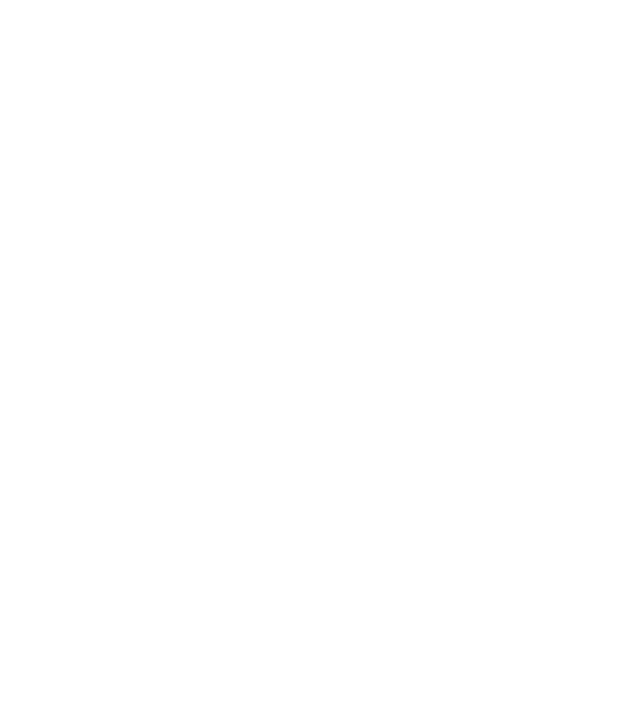
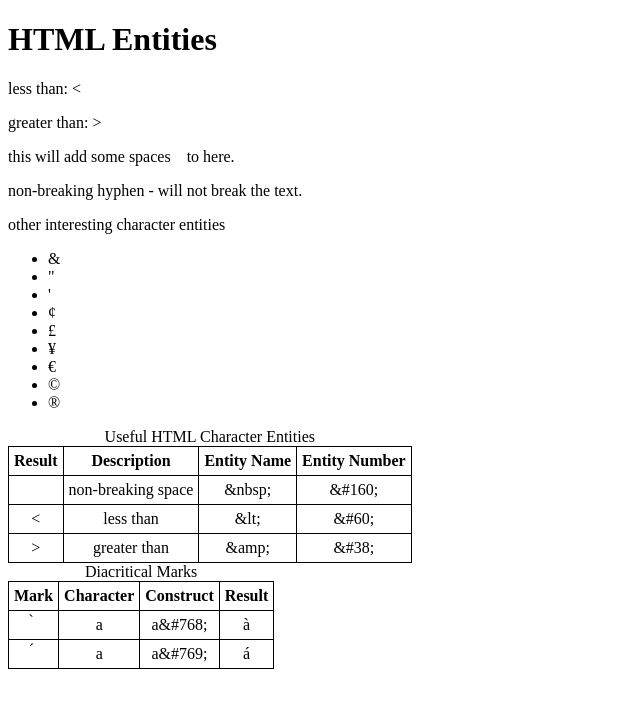
Before and after one commit to Oscar-Jin/HTML-Tutorial-w3, a plain HTML site: page Tutorial/Entities/entities.html in a window 1280 px wide. Shown: the whole page, without its empty margins (0-640 px from the left). Drawn offline with Linux system fonts and the light colour scheme.

Commit message:
complete entities html

```diff
--- a/Tutorial/Entities/entities.html
+++ b/Tutorial/Entities/entities.html
@@ -4,8 +4,86 @@
   <meta charset="UTF-8">
   <meta name="viewport" content="width=device-width, initial-scale=1.0">
   <title>HTML Entities</title>
+  <style>
+    table, th, td {
+      border: 1px solid black;
+      border-collapse: collapse;
+      padding: 5px;
+      text-align: center;
+    }
+  </style>
 </head>
 <body>
+  <h1>HTML Entities</h1>
 
+  <p>less than: &#60;</p>
+  <p>greater than: &gt;</p>
+
+  <p>this will add some spaces &nbsp;&nbsp; to here.</p>
+  <p>non-breaking hyphen &#8209; will not break the text.</p>
+
+  <p>other interesting character entities</p>
+  <ul>
+    <li>&amp;</li>
+    <li>&quot;</li>
+    <li>&apos;</li>
+    <li>&cent;</li>
+    <li>&pound;</li>
+    <li>&yen;</li>
+    <li>&euro;</li>
+    <li>&copy;</li>
+    <li>&reg;</li>
+  </ul>
+
+  <table class="nontranslate">
+    <caption>Useful HTML Character Entities</caption>
+    <tr>
+      <th>Result</th>
+      <th>Description</th>
+      <th>Entity Name</th>
+      <th>Entity Number</th>
+    </tr>
+    <tr>
+      <td> </td>
+      <td>non-breaking space</td>
+      <td>&amp;nbsp;</td>
+      <td>&amp;#160;</td>
+    </tr>
+    <tr>
+      <td>&lt;</td>
+      <td>less than</td>
+      <td>&amp;lt;</td>
+      <td>&amp;#60;</td>
+    </tr>
+    <tr>
+      <td>&gt;</td>
+      <td>greater than</td>
+      <td>&amp;amp;</td>
+      <td>&amp;#38;</td>
+    </tr>
+  </table>
+
+  <table class="nontranslate">
+    <caption>Diacritical Marks</caption>
+    <tr>
+      <th>Mark</th>
+      <th>Character</th>
+      <th>Construct</th>
+      <th>Result</th>
+    </tr>
+    <tr>
+      <td>&#768;</td>
+      <td>a</td>
+      <td>a&amp;#768;</td>
+      <td>a&#768;</td>
+    </tr>
+    <tr>
+      <td>&#769;</td>
+      <td>a</td>
+      <td>a&amp;#769;</td>
+      <td>a&#769;</td>
+    </tr>
+
+  </table>
 </body>
 </html>
```
